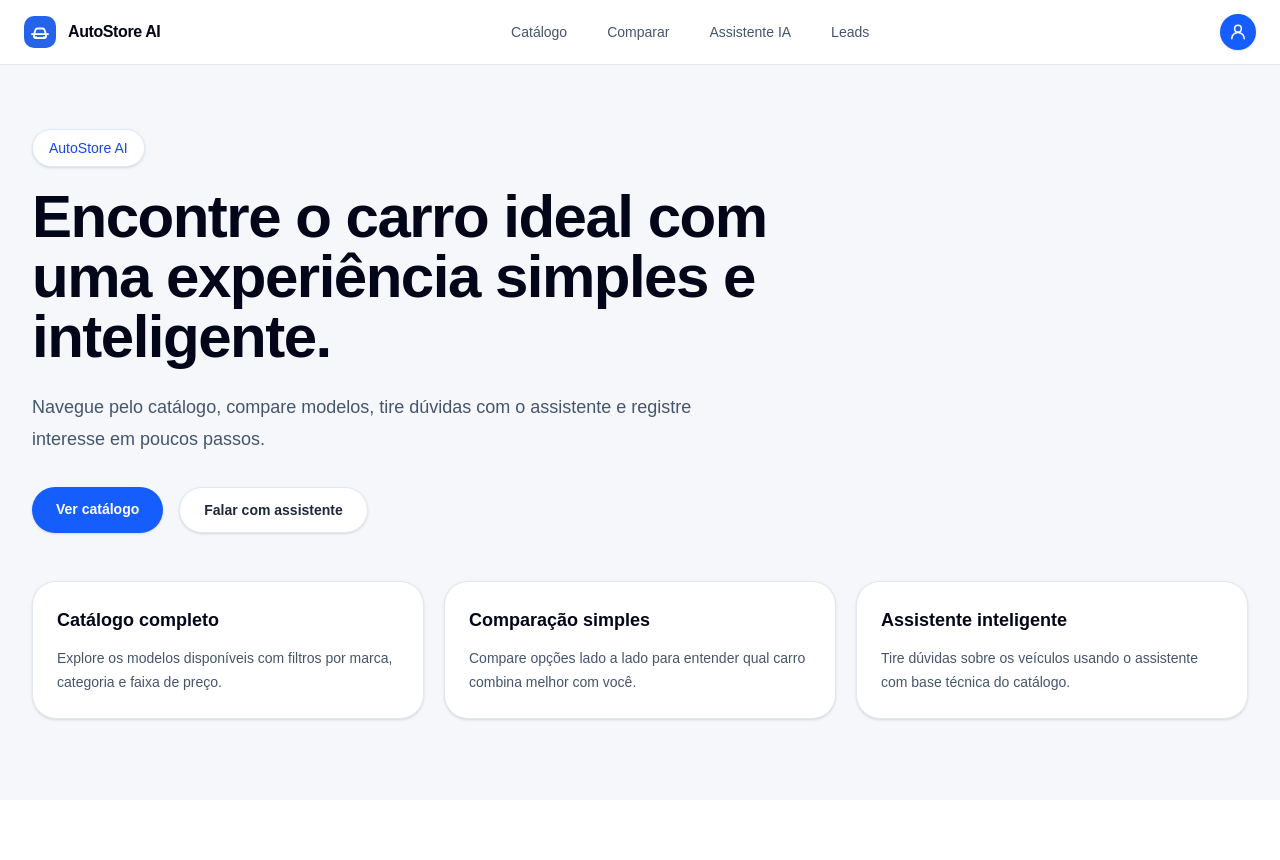
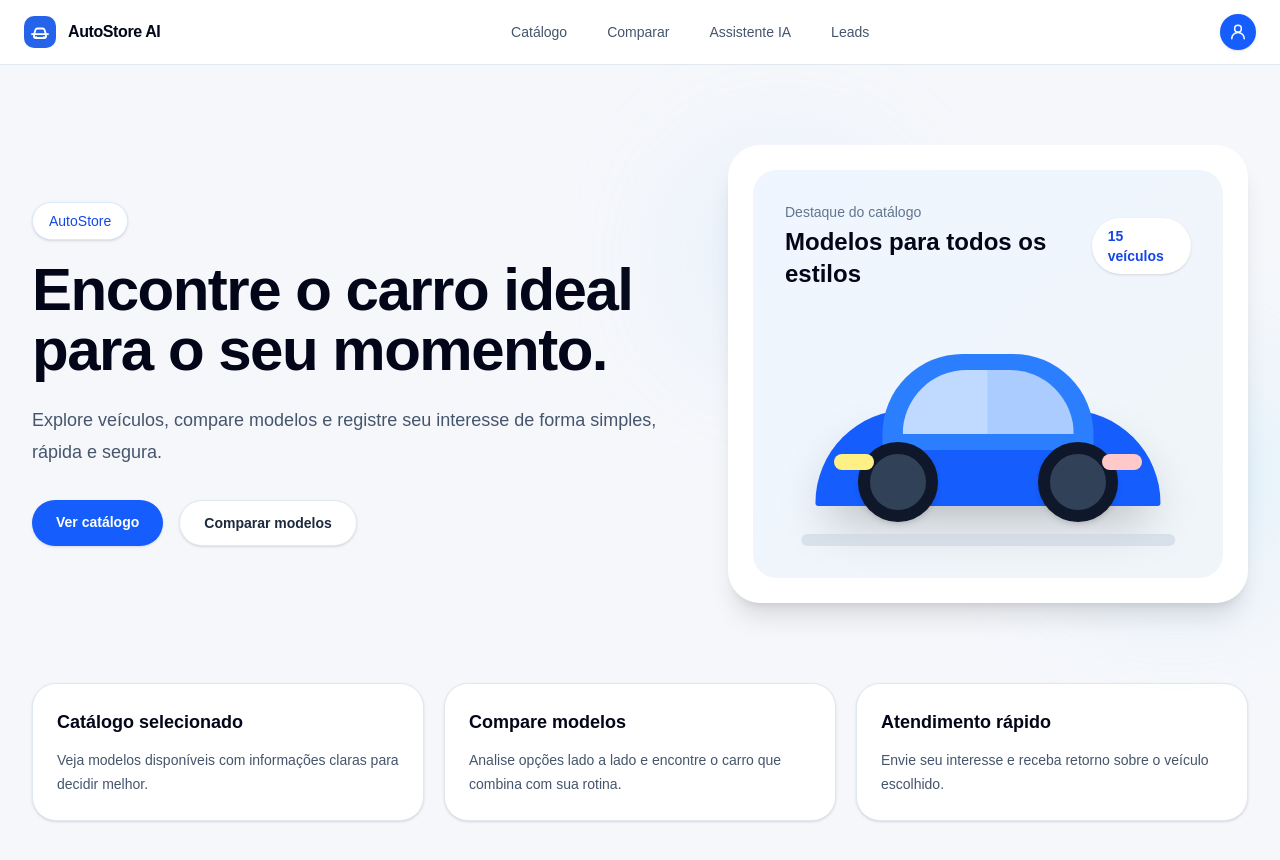
Before and after one commit to giovannacmc/autostore-ai, a Next.js app: page / in a window 1280 px wide. Shown: the top 860 px of the page. Before the commit the page ends 800 px from the top, so only its background shows below. Built offline with nearby package versions, Linux system fonts and the light colour scheme.

Commit message:
refactor: ajusta home para linguagem de cliente

```diff
--- a/src/app/page.tsx
+++ b/src/app/page.tsx
@@ -1,21 +1,21 @@
 import Link from "next/link";
 import Header from "../components/Header";
 
-const benefits = [
+const highlights = [
   {
-    title: "Catálogo completo",
+    title: "Catálogo selecionado",
     description:
-      "Explore os modelos disponíveis com filtros por marca, categoria e faixa de preço.",
+      "Veja modelos disponíveis com informações claras para decidir melhor.",
   },
   {
-    title: "Comparação simples",
+    title: "Compare modelos",
     description:
-      "Compare opções lado a lado para entender qual carro combina melhor com você.",
+      "Analise opções lado a lado e encontre o carro que combina com sua rotina.",
   },
   {
-    title: "Assistente inteligente",
+    title: "Atendimento rápido",
     description:
-      "Tire dúvidas sobre os veículos usando o assistente com base técnica do catálogo.",
+      "Envie seu interesse e receba retorno sobre o veículo escolhido.",
   },
 ];
 
@@ -24,19 +24,19 @@ export default function Home() {
     <main className="min-h-screen bg-[#f5f7fb] text-slate-950">
       <Header />
 
-      <section className="mx-auto flex max-w-7xl flex-col gap-12 px-6 py-16 lg:px-8">
-        <div className="max-w-3xl">
+      <section className="mx-auto grid max-w-7xl items-center gap-12 px-6 py-16 lg:grid-cols-[1fr_520px] lg:px-8 lg:py-20">
+        <div>
           <span className="mb-5 inline-flex rounded-full border border-blue-100 bg-white px-4 py-2 text-sm font-medium text-blue-700 shadow-sm">
-            AutoStore AI
+            AutoStore
           </span>
 
-          <h1 className="text-4xl font-semibold tracking-tight text-slate-950 sm:text-5xl lg:text-6xl">
-            Encontre o carro ideal com uma experiência simples e inteligente.
+          <h1 className="max-w-3xl text-4xl font-semibold tracking-tight text-slate-950 sm:text-5xl lg:text-6xl">
+            Encontre o carro ideal para o seu momento.
           </h1>
 
           <p className="mt-6 max-w-2xl text-lg leading-8 text-slate-600">
-            Navegue pelo catálogo, compare modelos, tire dúvidas com o
-            assistente e registre interesse em poucos passos.
+            Explore veículos, compare modelos e registre seu interesse de forma
+            simples, rápida e segura.
           </p>
 
           <div className="mt-8 flex flex-wrap gap-4">
@@ -48,30 +48,73 @@ export default function Home() {
             </Link>
 
             <Link
-              href="/assistente"
+              href="/comparar"
               className="rounded-full border border-slate-200 bg-white px-6 py-3 text-sm font-semibold text-slate-800 shadow-sm transition hover:border-blue-200 hover:text-blue-700"
             >
-              Falar com assistente
+              Comparar modelos
             </Link>
           </div>
         </div>
 
-        <div className="grid gap-5 md:grid-cols-3">
-          {benefits.map((benefit) => (
+        <div className="relative">
+          <div className="absolute -left-6 top-8 h-40 w-40 rounded-full bg-blue-200/40 blur-3xl" />
+          <div className="absolute -right-6 bottom-8 h-48 w-48 rounded-full bg-sky-200/50 blur-3xl" />
+
+          <div className="relative overflow-hidden rounded-[2rem] border border-white bg-white p-6 shadow-xl">
+            <div className="rounded-[1.5rem] bg-gradient-to-br from-blue-50 to-slate-100 p-8">
+              <div className="mb-8 flex items-center justify-between">
+                <div>
+                  <p className="text-sm font-medium text-slate-500">
+                    Destaque do catálogo
+                  </p>
+                  <h2 className="mt-1 text-2xl font-semibold text-slate-950">
+                    Modelos para todos os estilos
+                  </h2>
+                </div>
+
+                <div className="rounded-full bg-white px-4 py-2 text-sm font-semibold text-blue-700 shadow-sm">
+                  15 veículos
+                </div>
+              </div>
+
+              <div className="relative mx-auto h-56 max-w-md">
+                <div className="absolute bottom-10 left-1/2 h-24 w-[85%] -translate-x-1/2 rounded-[999px_999px_32px_32px] bg-blue-600 shadow-2xl" />
+
+                <div className="absolute bottom-[96px] left-1/2 h-24 w-[52%] -translate-x-1/2 rounded-t-[5rem] bg-blue-500" />
+
+                <div className="absolute bottom-[112px] left-1/2 flex h-16 w-[42%] -translate-x-1/2 overflow-hidden rounded-t-[4rem]">
+                  <div className="h-full flex-1 border-r border-blue-300 bg-white/70" />
+                  <div className="h-full flex-1 bg-white/60" />
+                </div>
+
+                <div className="absolute bottom-6 left-[18%] h-20 w-20 rounded-full border-[12px] border-slate-900 bg-slate-700 shadow-md" />
+                <div className="absolute bottom-6 right-[18%] h-20 w-20 rounded-full border-[12px] border-slate-900 bg-slate-700 shadow-md" />
+
+                <div className="absolute bottom-[76px] left-[12%] h-4 w-10 rounded-full bg-yellow-200" />
+                <div className="absolute bottom-[76px] right-[12%] h-4 w-10 rounded-full bg-red-200" />
+
+                <div className="absolute bottom-0 left-1/2 h-3 w-[92%] -translate-x-1/2 rounded-full bg-slate-300/60" />
+              </div>
+            </div>
+          </div>
+        </div>
+      </section>
+
+      <section className="mx-auto grid max-w-7xl gap-5 px-6 pb-16 md:grid-cols-3 lg:px-8">
+        {highlights.map((item) => (
           <article
-              key={benefit.title}
+            key={item.title}
             className="rounded-3xl border border-slate-200 bg-white p-6 shadow-sm"
           >
             <h2 className="text-lg font-semibold text-slate-950">
-                {benefit.title}
+              {item.title}
             </h2>
 
             <p className="mt-3 text-sm leading-6 text-slate-600">
-                {benefit.description}
+              {item.description}
             </p>
           </article>
         ))}
-        </div>
       </section>
     </main>
   );
```
Lines whose indentation alone changed are shown as unchanged.
